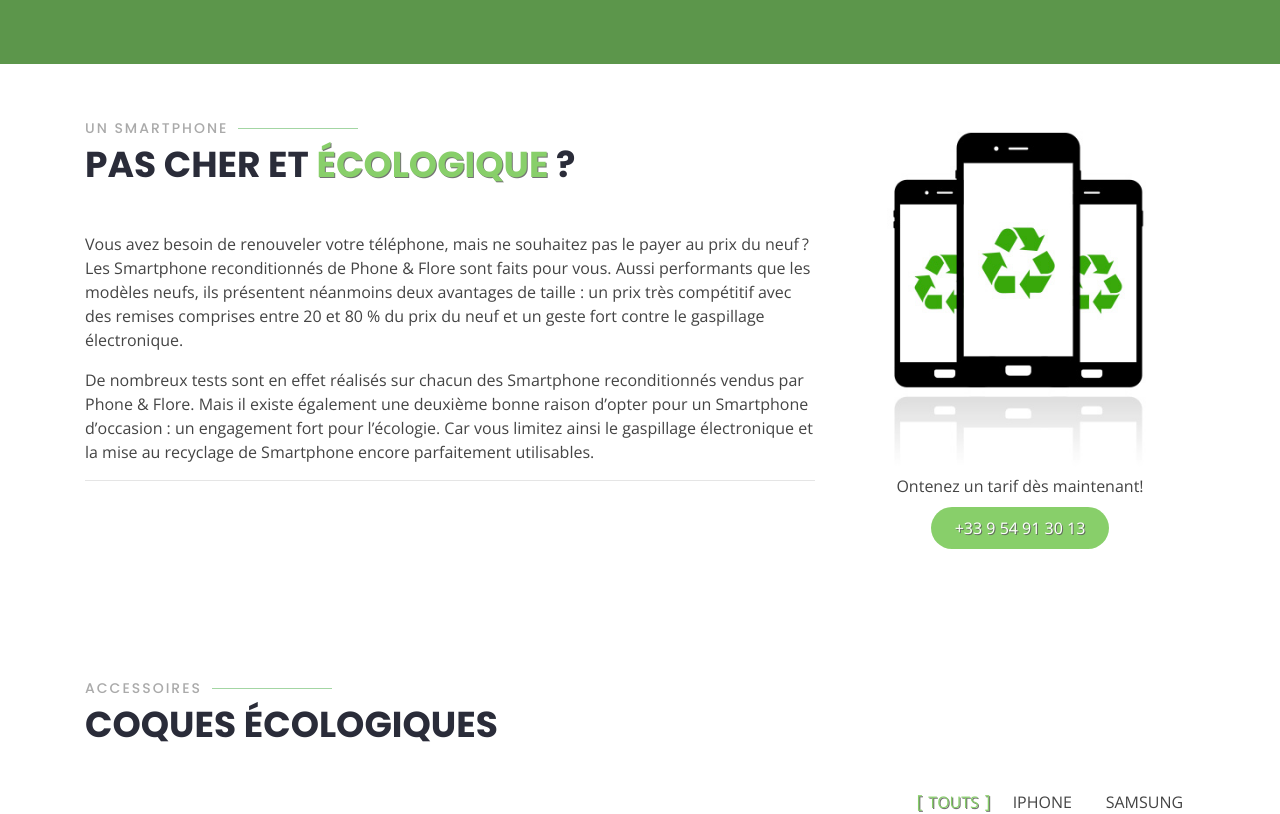
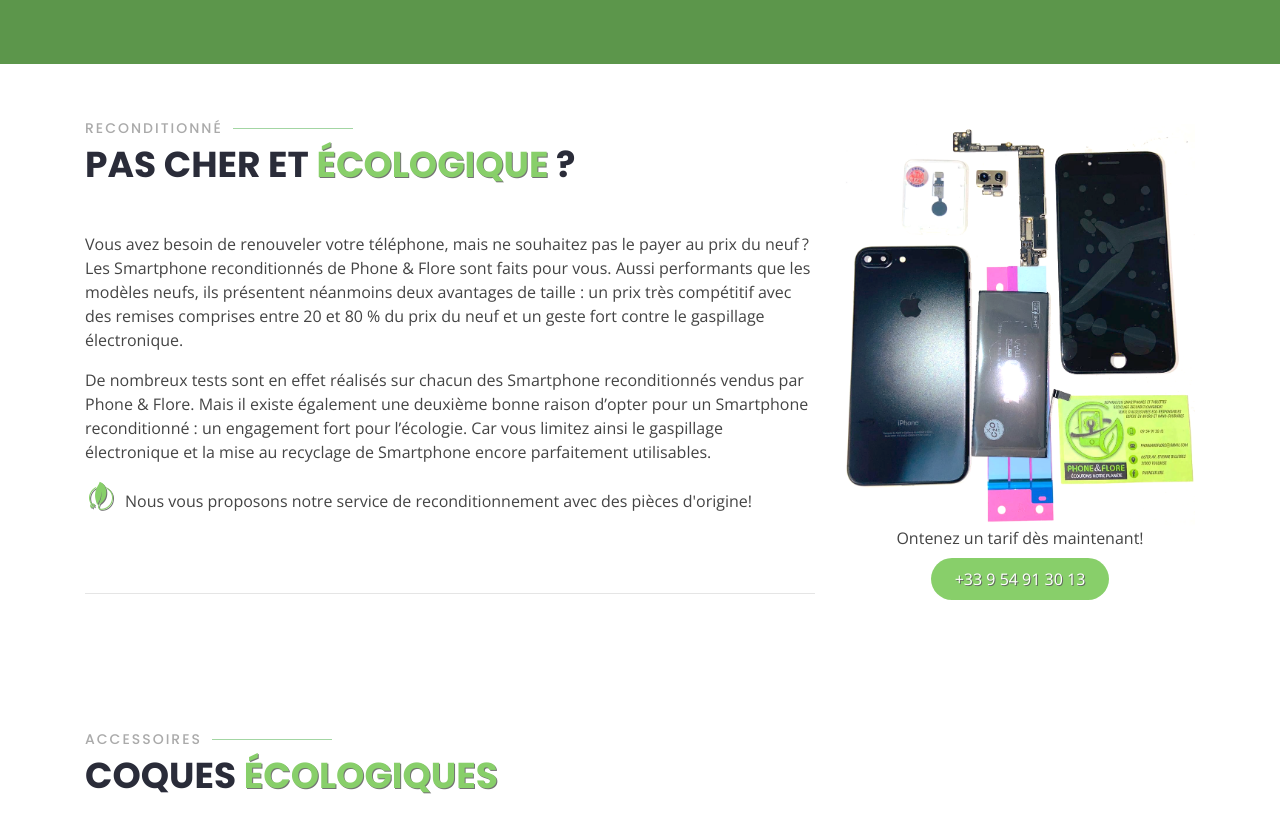
Before and after one commit to Ya27cine/phone-app, a plain HTML site: page index.html in a window 1280 px wide. Shown: the part 4360-5174 px from the top of the page. Drawn offline with nearby package versions, Linux system fonts and the light colour scheme; some packages are replaced by stand-ins of ours.

Commit message:
+ rectifier reconditionnement

```diff
--- a/index.html
+++ b/index.html
@@ -678,20 +678,25 @@
         <div class="row">
           <div class="col-lg-8 order-1 order-lg-1 mt-3 mt-lg-0">
             <div class="section-title" data-aos="zoom-out">
-              <h2>Un Smartphone</h2>
+              <h2>Reconditionné</h2>
               <p>Pas cher et <span class="second-color-text"> écologique </span> ?</p>
             </div>
             <p>
               Vous avez besoin de renouveler votre téléphone, mais ne souhaitez pas le payer au prix du neuf ? Les Smartphone reconditionnés de Phone & Flore sont faits pour vous. Aussi performants que les modèles neufs, ils présentent néanmoins deux avantages de taille : un prix très compétitif avec des remises comprises entre 20 et 80 % du prix du neuf et un geste fort contre le gaspillage électronique.
             </p>
             <p>
-              De nombreux tests sont en effet réalisés sur chacun des Smartphone reconditionnés vendus par Phone & Flore. Mais il existe également une deuxième bonne raison d’opter pour un Smartphone d’occasion : un engagement fort pour l’écologie. Car vous limitez ainsi le gaspillage électronique et la mise au recyclage de Smartphone encore parfaitement utilisables.
+              De nombreux tests sont en effet réalisés sur chacun des Smartphone reconditionnés vendus par Phone & Flore. Mais il existe également une deuxième bonne raison d’opter pour un Smartphone reconditionné : un engagement fort pour l’écologie. Car vous limitez ainsi le gaspillage électronique et la mise au recyclage de Smartphone encore parfaitement utilisables.
             </p>
+            <p>
+              <i class="icofont-eco-energy second-color-text medium-icon"> </i>Nous vous proposons notre service de reconditionnement avec des pièces d'origine!
+            </p>
+            <br>
+            <br>
             <hr/>
           </div>
 
           <div class="col-lg-4 order-2 order-lg-2 text-center">
-            <img src="assets/img/reconditionnement.jpg" alt="" class="img-fluid">
+            <img src="assets/img/reconditionnement.png" alt="" class="img-fluid">
             <div class=" text-center">
               <p>
                 Ontenez un tarif dès maintenant!
@@ -711,7 +716,7 @@
 
         <div class="section-title aos-init aos-animate" data-aos="zoom-out">
           <h2>Accessoires</h2>
-          <p>Coques écologiques</p>
+          <p>Coques <span class="second-color-text">écologiques</span></p>
         </div>
 
         <ul id="portfolio-flters" class="d-flex justify-content-end aos-init aos-animate" data-aos="fade-up">
```
Also changed, not shown: assets/img/reconditionnement.jpg (deleted), assets/img/reconditionnement.png (added).
